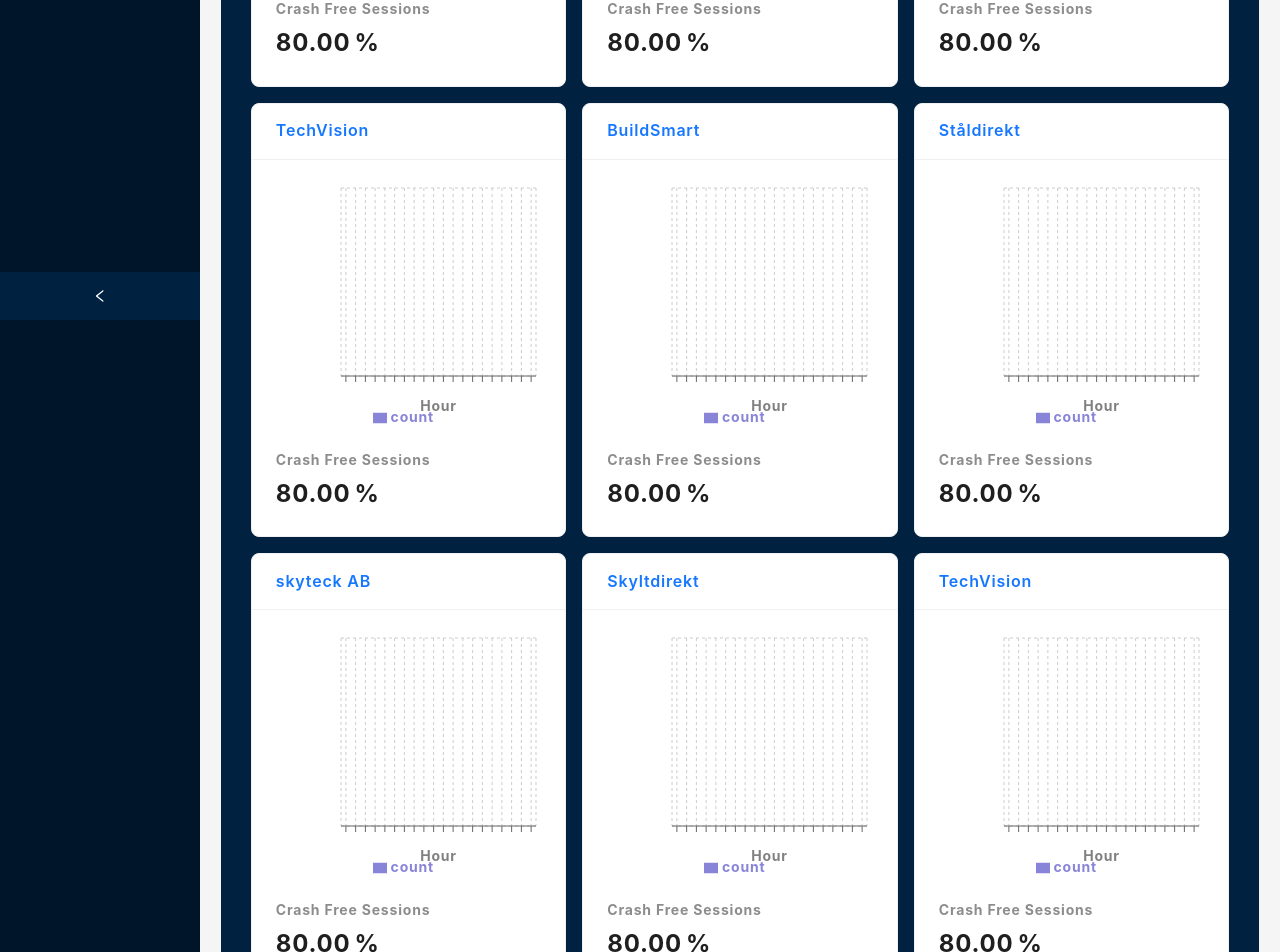
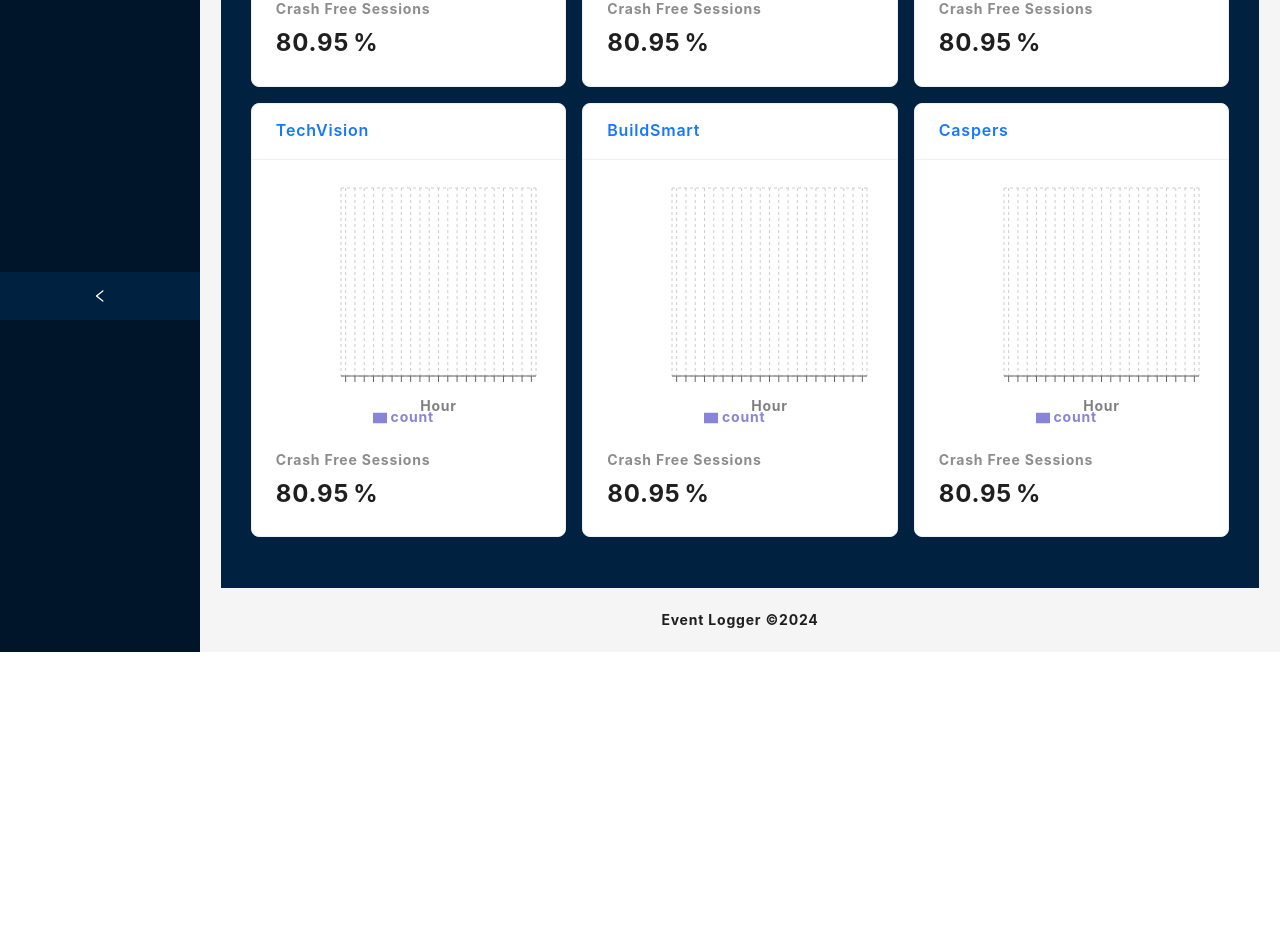
Before and after one commit to MrKalleP/event-frontend, a React (Vite) app: page /project in a window 1280 px wide. Shown: the part 480-1432 px from the top of the page. After the commit the page ends 1132 px from the top, so only its background shows below. Built offline with nearby package versions, Linux system fonts and the light colour scheme.

Commit message:
Added uniqueProject filter to ProjectPage

```diff
--- a/src/pages/ProjectPage.tsx
+++ b/src/pages/ProjectPage.tsx
@@ -26,9 +26,20 @@
     </ResponsiveContainer>
 );
 
+const uniqueProjects = test_data.reduce((acc: any[], current) => {
+    const project = acc.find(item => item.project === current.project);
+
+    if (!project) {
+        // ta bort date, message och type från current
+        acc.push({ ...current, children: [current] });
+    } else {
+        project.children.push(current);
+    }
+    return acc;
+}, [])
 
 const ProjectsPage = () => {
-    const [filteredProjects, setFilteredProjects] = useState(test_data);
+    const [filteredProjects, setFilteredProjects] = useState(uniqueProjects);
 
     const onSearch = (value) => {
         const filtered = test_data.filter((project) =>
--- a/src/utils/testdata.json
+++ b/src/utils/testdata.json
@@ -138,5 +138,12 @@
         "date": "2025-01-01",
         "type": "error",
         "message": "Critical module unresponsive."
+    },
+    {
+        "id": "21",
+        "project": "Caspers",
+        "date": "2025-01-01",
+        "type": "error",
+        "message": "Critical module unresponsive."
     }
 ]
```
